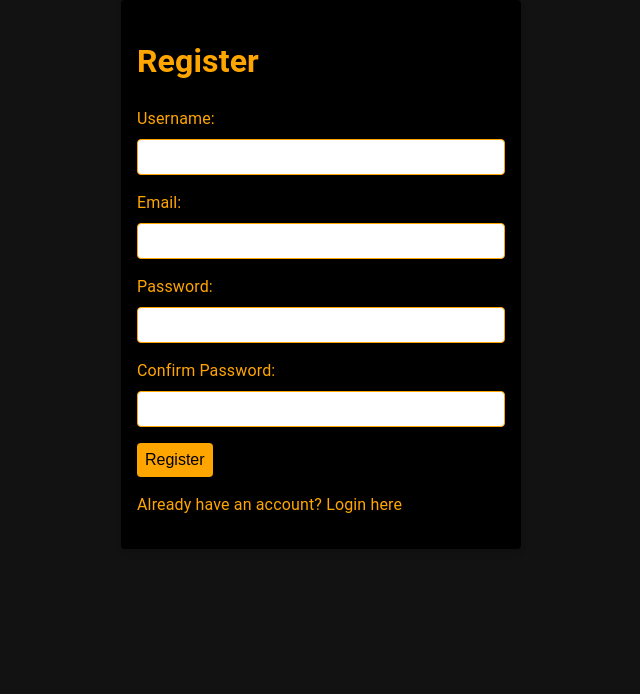
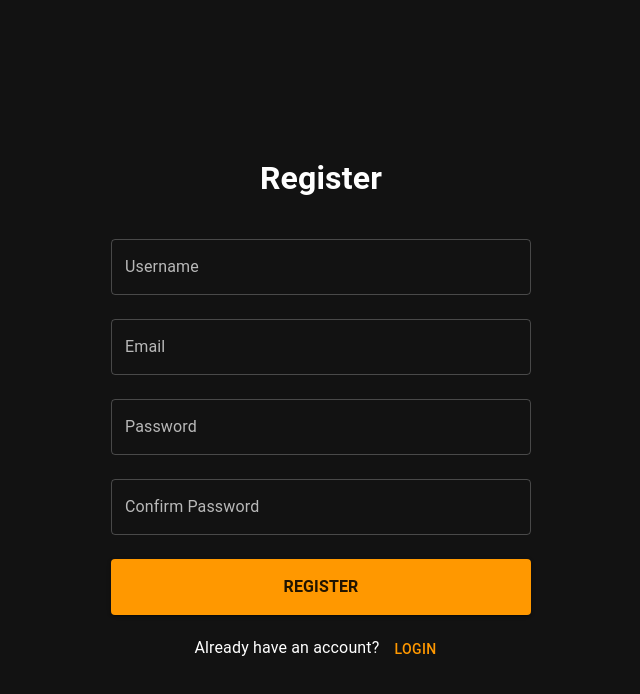
Before and after one commit to mirzak123/MyToolTracker, a Next.js app in the folder MyToolTrackerClient/: page /register in a window 1280 px wide. Shown: the top 694 px of the page, without its empty margins (319-959 px from the left). Built offline with nearby package versions, Linux system fonts and the light colour scheme.

Commit message:
Client: Registration form

```diff
--- a/MyToolTrackerClient/src/app/(auth)/register/page.tsx
+++ b/MyToolTrackerClient/src/app/(auth)/register/page.tsx
@@ -1,159 +1,156 @@
 "use client";
 
-import { useState, FormEvent } from "react";
+import { useForm, SubmitHandler } from "react-hook-form";
+import { z } from "zod";
+import { zodResolver } from "@hookform/resolvers/zod";
+import {
+  Box,
+  TextField,
+  Button,
+  CircularProgress,
+  Typography,
+} from "@mui/material";
+import { useAuth } from "@/contexts/AuthContext";
 import { useRouter } from "next/navigation";
 
-const Register: React.FC = () => {
-  const [username, setUsername] = useState<string>("");
-  const [email, setEmail] = useState<string>("");
-  const [password, setPassword] = useState<string>("");
-  const [confirmPassword, setConfirmPassword] = useState<string>("");
-  const [error, setError] = useState<string>("");
-  const router = useRouter();
-
-  const handleSubmit = async (e: FormEvent) => {
-    e.preventDefault();
-    setError("");
-
-    // Simple validation
-    if (!username || !email || !password || !confirmPassword) {
-      setError("Please fill in all fields");
-      return;
-    }
-
-    const hasDigit = /\d/.test(password);
-    const hasLowercase = /[a-z]/.test(password);
-    const hasUppercase = /[A-Z]/.test(password);
-    const hasNonAlphanumeric = /[^a-zA-Z0-9]/.test(password);
-    const isLongEnough = password.length >= 8;
-
-    if (
-      !hasDigit ||
-      !hasLowercase ||
-      !hasUppercase ||
-      !hasNonAlphanumeric ||
-      !isLongEnough
-    ) {
-      setError(
-        "Password must contain at least one digit, one lowercase letter, one uppercase letter, one non-alphanumeric character, and be at least 8 characters long",
-      );
-      return;
-    }
-
-    if (password !== confirmPassword) {
-      setError("Passwords do not match");
-      return;
-    }
-
-    const response = await fetch("http://localhost:5216/api/account/register", {
-      method: "POST",
-      headers: {
-        "Content-Type": "application/json",
-      },
-      body: JSON.stringify({ username, email, password }),
+const schema = z
+  .object({
+    // TODO: Check username requirements for AspNet.Identity
+    username: z.string().min(3).max(100),
+    email: z.string().email(),
+    password: z
+      .string()
+      .min(8)
+      .max(100)
+      .regex(/[a-z]/)
+      .regex(/[A-Z]/)
+      .regex(/\d/)
+      .regex(/\W/),
+    confirmPassword: z.string(),
+  })
+  .refine((data) => data.password === data.confirmPassword, {
+    message: "Passwords do not match",
+    path: ["confirmPassword"],
   });
 
-    if (response.ok) {
-      router.push("/login");
-    } else {
-      const result = await response.json();
-      setError(result.message);
+const RegisterPage = () => {
+  const { register: registerUser } = useAuth();
+  const router = useRouter();
+  const {
+    register,
+    handleSubmit,
+    formState: { errors, isSubmitting },
+  } = useForm<{
+    username: string;
+    email: string;
+    password: string;
+    confirmPassword: string;
+  }>({
+    resolver: zodResolver(schema),
+  });
+
+  const onSubmit: SubmitHandler<{
+    username: string;
+    email: string;
+    password: string;
+  }> = async (userData) => {
+    try {
+      await registerUser(userData);
+      router.push("/");
+    } catch (error) {
+      console.error(error);
     }
   };
 
   return (
-    <div className="container">
+    <Box
+      sx={{
+        minHeight: "100vh",
+        display: "flex",
+        justifyContent: "center",
+        alignItems: "center",
+      }}
+    >
+      <Box
+        sx={{ display: "flex", flexDirection: "column", alignItems: "center" }}
+      >
         <h1>Register</h1>
-      <form onSubmit={handleSubmit}>
-        <div>
-          <label>Username:</label>
-          <input
-            type="text"
-            value={username}
-            onChange={(e) => setUsername(e.target.value)}
+        <Box
+          sx={{
+            display: "flex",
+            flexDirection: "column",
+            textAlign: "center",
+            maxWidth: "60%",
+            width: "700px",
+          }}
+        >
+          <form onSubmit={handleSubmit(onSubmit)}>
+            <TextField
+              {...register("username")}
+              label={errors.username ? errors.username.message : "Username"}
+              error={errors.username ? true : false}
+              margin="normal"
+              fullWidth
             />
-        </div>
-        <div>
-          <label>Email:</label>
-          <input
-            type="email"
-            value={email}
-            onChange={(e) => setEmail(e.target.value)}
+            <TextField
+              {...register("email")}
+              label={errors.email ? errors.email.message : "Email"}
+              error={errors.email ? true : false}
+              margin="normal"
+              fullWidth
             />
-        </div>
-        <div>
-          <label>Password:</label>
-          <input
+            <TextField
+              {...register("password")}
+              label={errors.password ? errors.password.message : "Password"}
+              error={errors.password ? true : false}
+              margin="normal"
+              fullWidth
               type="password"
-            value={password}
-            onChange={(e) => setPassword(e.target.value)}
             />
-        </div>
-        <div>
-          <label>Confirm Password:</label>
-          <input
+            <TextField
+              {...register("confirmPassword")}
+              label={
+                errors.confirmPassword
+                  ? errors.confirmPassword.message
+                  : "Confirm Password"
+              }
+              error={errors.confirmPassword ? true : false}
+              margin="normal"
+              fullWidth
               type="password"
-            value={confirmPassword}
-            onChange={(e) => setConfirmPassword(e.target.value)}
             />
-        </div>
-        {error && <p style={{ color: "red" }}>{error}</p>}
-        <button type="submit">Register</button>
+            <Box sx={{ display: "flex", justifyContent: "center" }}>
+              <Button
+                disabled={isSubmitting}
+                sx={{ height: "56px", mt: "16px" }}
+                type="submit"
+                variant="contained"
+                color="primary"
+                fullWidth
+              >
+                {isSubmitting ? (
+                  <CircularProgress color="secondary" />
+                ) : (
+                  <Typography fontWeight="bold">Register</Typography>
+                )}
+              </Button>
+            </Box>
+            {errors.root && (
+              <Box sx={{ color: "red", mt: "16px" }}>{errors.root.message}</Box>
+            )}
           </form>
-      <p>
+          <Box sx={{ mt: "16px" }}>
+            <Typography>
               Already have an account?{" "}
-        <a href="/login" style={{ color: "#ffa500" }}>
-          Login here
-        </a>
-      </p>
-      <style jsx>{`
-        .container {
-          max-width: 400px;
-          margin: 0 auto;
-          padding: 1rem;
-          background: #000;
-          color: #ffa500;
-          border-radius: 4px;
-          box-shadow: 0 4px 6px rgba(0, 0, 0, 0.1);
-        }
-
-        label {
-          display: block;
-          margin-top: 1rem;
-        }
-
-        input {
-          margin-top: 0.5rem;
-          width: 100%;
-          padding: 0.5rem;
-          font-size: 1rem;
-          border: 1px solid #ffa500;
-          border-radius: 4px;
-        }
-
-        button {
-          display: block;
-          margin-top: 1rem;
-          padding: 0.5rem;
-          background: #ffa500;
-          color: #000;
-          font-size: 1rem;
-          border: none;
-          border-radius: 4px;
-          cursor: pointer;
-        }
-
-        a {
-          color: #ffa500;
-          text-decoration: none;
-        }
-
-        a:hover {
-          text-decoration: underline;
-        }
-      `}</style>
-    </div>
+              <Button variant="text" href="/login">
+                Login
+              </Button>
+            </Typography>
+          </Box>
+        </Box>
+      </Box>
+    </Box>
   );
 };
 
-export default Register;
+export default RegisterPage;
--- a/MyToolTrackerClient/src/contexts/AuthContext.tsx
+++ b/MyToolTrackerClient/src/contexts/AuthContext.tsx
@@ -9,16 +9,18 @@ import React, {
 } from "react";
 import { useRouter } from "next/navigation";
 import api from "@/config/axios";
-import Cookies from "js-cookie";
+
 interface User {
   username: string;
   email: string;
+  password: string;
 }
 
 interface AuthContextType {
   token: string | null;
   loading: boolean;
   login: (username: string, password: string) => Promise<void>;
+  register: (userData: User) => Promise<void>;
   logout: () => void;
 }
 
@@ -26,6 +28,7 @@ const AuthContext = createContext<AuthContextType>({
   token: null,
   loading: true,
   login: async () => {},
+  register: async () => {},
   logout: () => {},
 });
 
@@ -51,11 +54,27 @@ const AuthProvider = ({ children }: { children: ReactNode }) => {
         username,
         password,
       });
+
+      const token = response.data.token;
       localStorage.setItem("token", token as string);
-
       setToken(token);
     } catch (error) {
       console.error("Login error:", error);
+      throw error;
+    } finally {
+      setLoading(false);
+    }
+  };
+
+  const register = async (userData: User) => {
+    setLoading(true);
+    try {
+      const response = await api.post("/api/account/register", userData);
+      const token = response.data.token;
+      localStorage.setItem("token", token as string);
+      setToken(token);
+    } catch (error) {
+      console.error("Registration error:", error);
       throw error;
     } finally {
       setLoading(false);
@@ -69,7 +88,7 @@ const AuthProvider = ({ children }: { children: ReactNode }) => {
   };
 
   return (
-    <AuthContext.Provider value={{ token, loading, login, logout }}>
+    <AuthContext.Provider value={{ token, loading, login, register, logout }}>
       {children}
     </AuthContext.Provider>
   );
--- a/MyToolTrackerClient/src/hoc/withAuth.tsx
+++ b/MyToolTrackerClient/src/hoc/withAuth.tsx
@@ -12,7 +12,7 @@ const withAuth = (WrappedComponent: React.ComponentType<any>) => {
 
     useEffect(() => {
       // Redirect to login page if user is not authenticated
-      if (!loading && !token) {
+      if (!loading && (!token || token === "null")) {
         router.push("/login");
       }
     }, [loading, router, token]);
```
Also changed, not shown: MyToolTrackerClient/src/app/(auth)/login/page.tsx (+15 -4 lines). Lines whose indentation alone changed are shown as unchanged.
